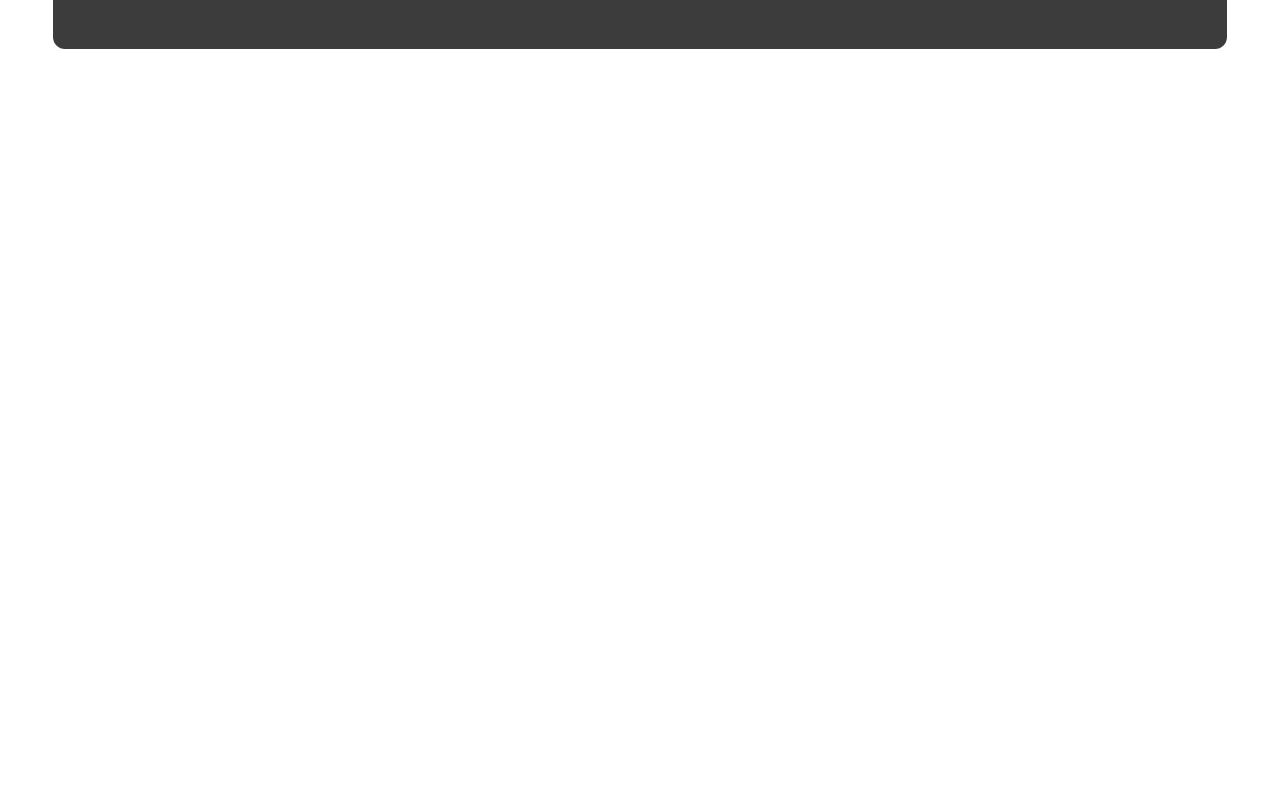
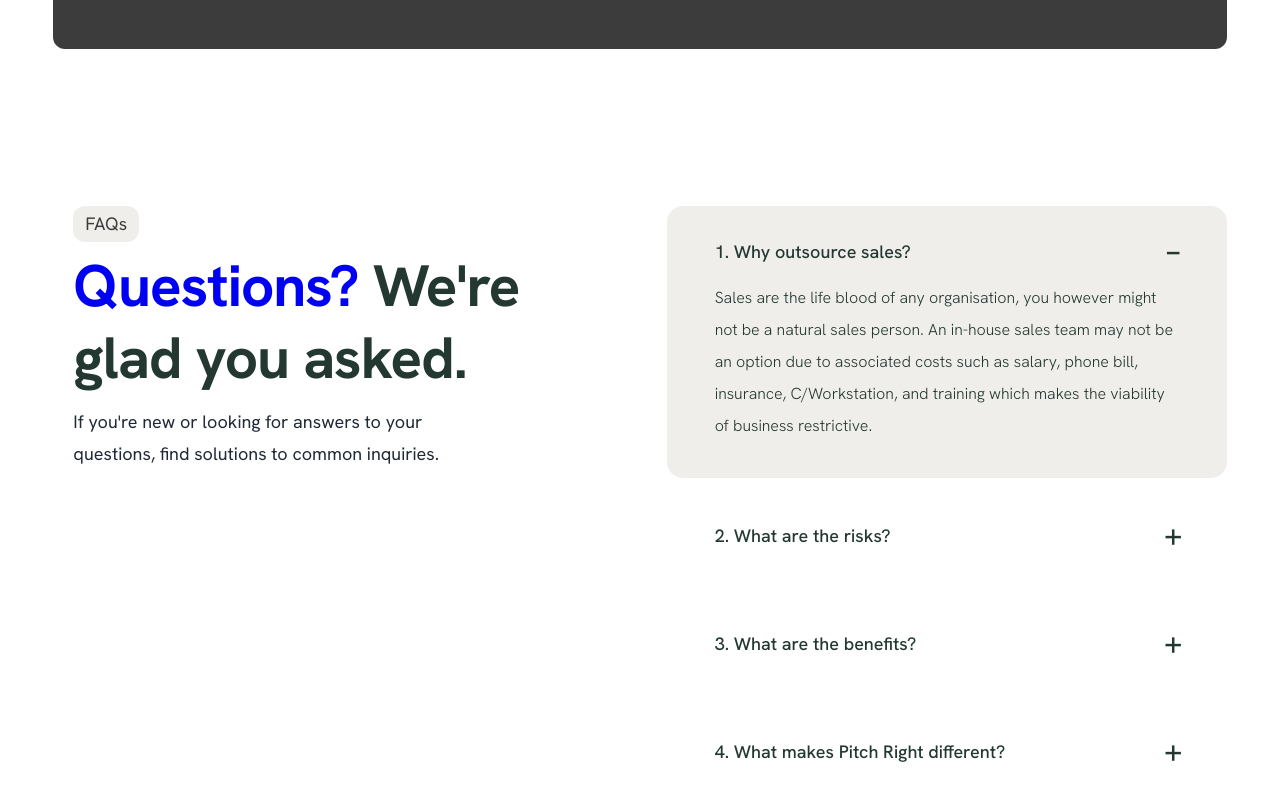
Before and after one commit to Yamin39/pitch-right, a React (Vite) app: page / in a window 1280 px wide. Shown: the part 6802-7602 px from the top of the page. Before the commit the page ends 6851 px from the top, so only its background shows below. Built offline with nearby package versions, Linux system fonts and the light colour scheme.

Commit message:
added FAQs section

```diff
--- /dev/null
+++ b/src/components/Faq/Faq.jsx
@@ -0,0 +1,115 @@
+import { useRef, useState } from "react";
+
+const Faq = () => {
+  const [toggleQ1, setToggleQ1] = useState(false);
+  const [toggleQ2, setToggleQ2] = useState(true);
+  const [toggleQ3, setToggleQ3] = useState(true);
+  const [toggleQ4, setToggleQ4] = useState(true);
+  const inputRefQ1 = useRef(null);
+  const inputRefQ2 = useRef(null);
+  const inputRefQ3 = useRef(null);
+  const inputRefQ4 = useRef(null);
+  return (
+    <div className="flex gap-8 md:gap-0 flex-col md:flex-row justify-between mt-[9.8rem]">
+      <div className="md:sticky md:top-[5.409rem] lg:top-[8.063rem] h-fit pl-5" data-aos="fade-up" data-aos-delay="100" data-aos-once={true}>
+        <p className="text-lg text-[#3c3c3c] rounded-xl bg-[#f0eeea] px-3 py-1 w-fit">FAQs</p>
+        <h1 className="mt-2 text-[3rem] sm:text-[3.45rem] text-[#233831] lg:text-[3.4rem] xl:text-[3.65rem] leading-[3.7rem] sm:leading-[4.5rem] -tracking-[0.063rem] font-bold">
+          <span className="text-[#0000F3]">Questions?</span> We&apos;re
+          <br /> glad you asked.
+        </h1>
+        <p className="max-w-[24.313rem] text-lg leading-8 mt-3">
+          If you&apos;re new or looking for answers to your questions, find solutions to common inquiries.
+        </p>
+      </div>
+
+      <div className="md:max-w-[35rem] space-y-2" data-aos="fade-in" data-aos-delay="100" data-aos-once={true}>
+        {/* Q 1 */}
+        <div className={`collapse collapse-plus duration-500 px-8 pt-4 pb-5 ${toggleQ1 ? "bg-white" : "bg-[#f0eeea]"}`}>
+          <input
+            onClick={() => {
+              setToggleQ1(!toggleQ1);
+              inputRefQ1.current.checked = toggleQ1;
+            }}
+            ref={inputRefQ1}
+            type="checkbox"
+            className="cursor-pointer"
+            name="my-accordion-3"
+            defaultChecked
+          />
+          <div className="collapse-title after:text-[2rem] text-lg text-[#233831] font-medium">1. Why outsource sales?</div>
+          <div className="collapse-content">
+            <p className="leading-8 text-[#233831] font-light">
+              Sales are the life blood of any organisation, you however might not be a natural sales person. An in-house sales team may not be an option due to
+              associated costs such as salary, phone bill, insurance, C/Workstation, and training which makes the viability of business restrictive.
+            </p>
+          </div>
+        </div>
+
+        {/* Q 2 */}
+        <div className={`collapse collapse-plus duration-500 px-8 py-5 ${toggleQ2 ? "bg-white" : "bg-[#f0eeea]"}`}>
+          <input
+            onClick={() => {
+              setToggleQ2(!toggleQ2);
+              inputRefQ2.current.checked = toggleQ2;
+            }}
+            ref={inputRefQ2}
+            type="checkbox"
+            className="cursor-pointer"
+            name="my-accordion-3"
+          />
+          <div className="collapse-title after:text-[2rem] text-lg text-[#233831] font-medium">2. What are the risks?</div>
+          <div className="collapse-content">
+            <p className="leading-8 text-[#233831] font-light">
+              Sales are the life blood of any organisation, you however might not be a natural sales person. An in-house sales team may not be an option due to
+              associated costs such as salary, phone bill, insurance, C/Workstation, and training which makes the viability of business restrictive.
+            </p>
+          </div>
+        </div>
+
+        {/* Q 3 */}
+        <div className={`collapse collapse-plus duration-500 px-8 py-5 ${toggleQ3 ? "bg-white" : "bg-[#f0eeea]"}`}>
+          <input
+            onClick={() => {
+              setToggleQ3(!toggleQ3);
+              inputRefQ3.current.checked = toggleQ3;
+            }}
+            ref={inputRefQ3}
+            type="checkbox"
+            className="cursor-pointer"
+            name="my-accordion-3"
+          />
+          <div className="collapse-title after:text-[2rem] text-lg text-[#233831] font-medium">3. What are the benefits?</div>
+          <div className="collapse-content">
+            <p className="leading-8 text-[#233831] font-light">
+              Sales are the life blood of any organisation, you however might not be a natural sales person. An in-house sales team may not be an option due to
+              associated costs such as salary, phone bill, insurance, C/Workstation, and training which makes the viability of business restrictive.
+            </p>
+          </div>
+        </div>
+
+        {/* Q 4 */}
+        <div className={`collapse collapse-plus duration-500 px-8 py-5 ${toggleQ4 ? "bg-white" : "bg-[#f0eeea]"}`}>
+          <input
+            onClick={() => {
+              setToggleQ4(!toggleQ4);
+              inputRefQ4.current.checked = toggleQ4;
+            }}
+            ref={inputRefQ4}
+            type="checkbox"
+            className="cursor-pointer"
+            name="my-accordion-3"
+          />
+          <div className="collapse-title after:text-[2rem] text-lg text-[#233831] font-medium">4. What makes Pitch Right different?</div>
+          <div className="collapse-content">
+            <p className="leading-8 text-[#233831] font-light">
+              Sales are the life blood of any organisation, you however might not be a natural sales person. An in-house sales team may not be an option due to
+              associated costs such as salary, phone bill, insurance, C/Workstation, and training which makes the viability of business restrictive.
+            </p>
+          </div>
+        </div>
+      </div>
+    </div>
+  );
+};
+
+export default Faq;
--- a/src/pages/Home.jsx
+++ b/src/pages/Home.jsx
@@ -1,6 +1,7 @@
 import AboutUs from "../components/AboutUs/AboutUs";
 import Banner from "../components/Banner/Banner";
 import FacebookBranding from "../components/FacebookBranding/FacebookBranding";
+import Faq from "../components/Faq/Faq";
 import MoreServices from "../components/MoreServices/MoreServices";
 import Navbar from "../components/Navbar/Navbar";
 import Services from "../components/Services/Services";
@@ -29,7 +30,15 @@ const Home = () => {
       <div className="max-w-[1201px] w-11/12 mx-auto font-hanken">
         <AboutUs></AboutUs>
         <WhyChooseUs></WhyChooseUs>
+        <div className="relative">
+          <Faq></Faq>
+        </div>
+
+
+
+
       </div>
+        <div className="h-[300vh]"></div>
     </>
   );
 };
```
